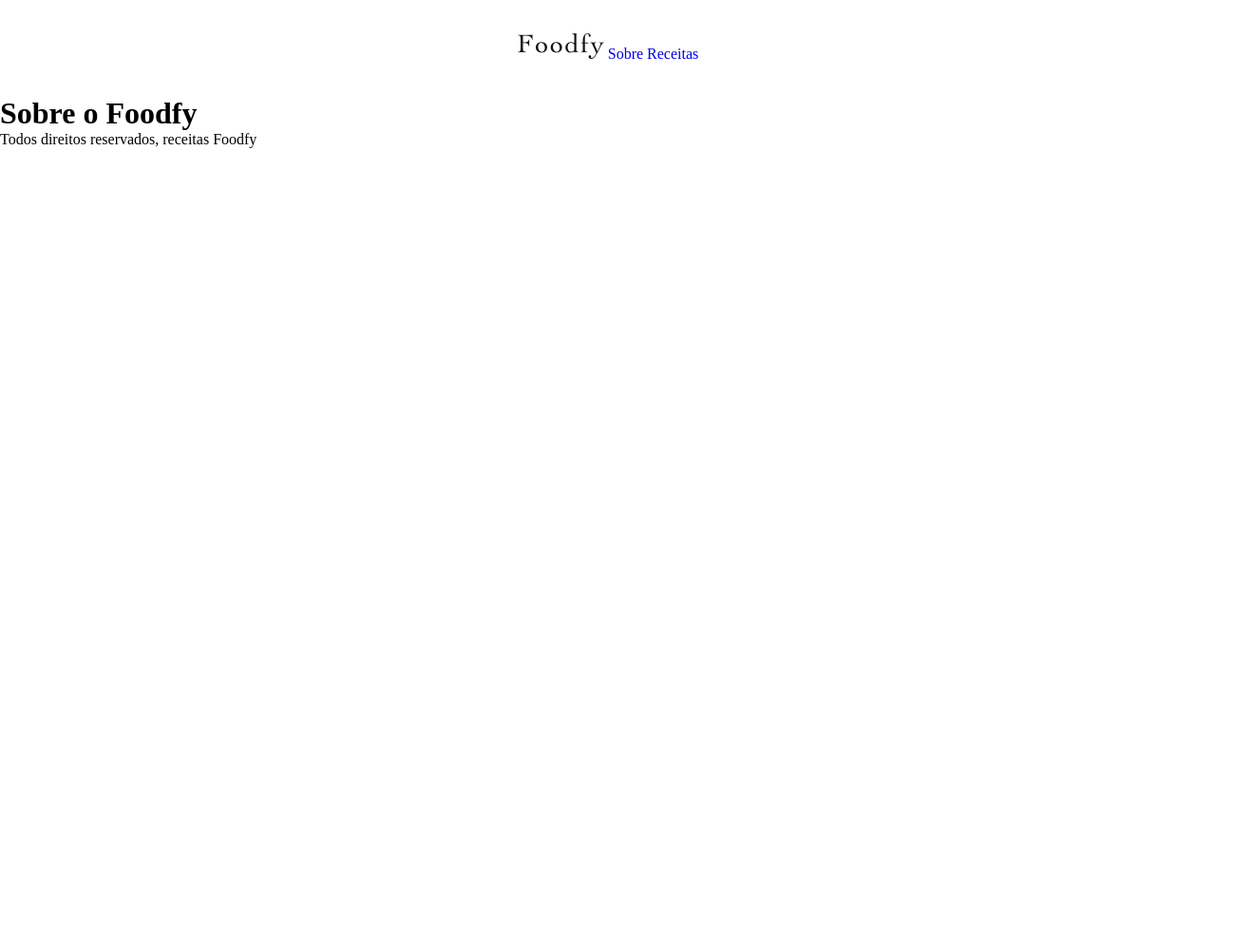
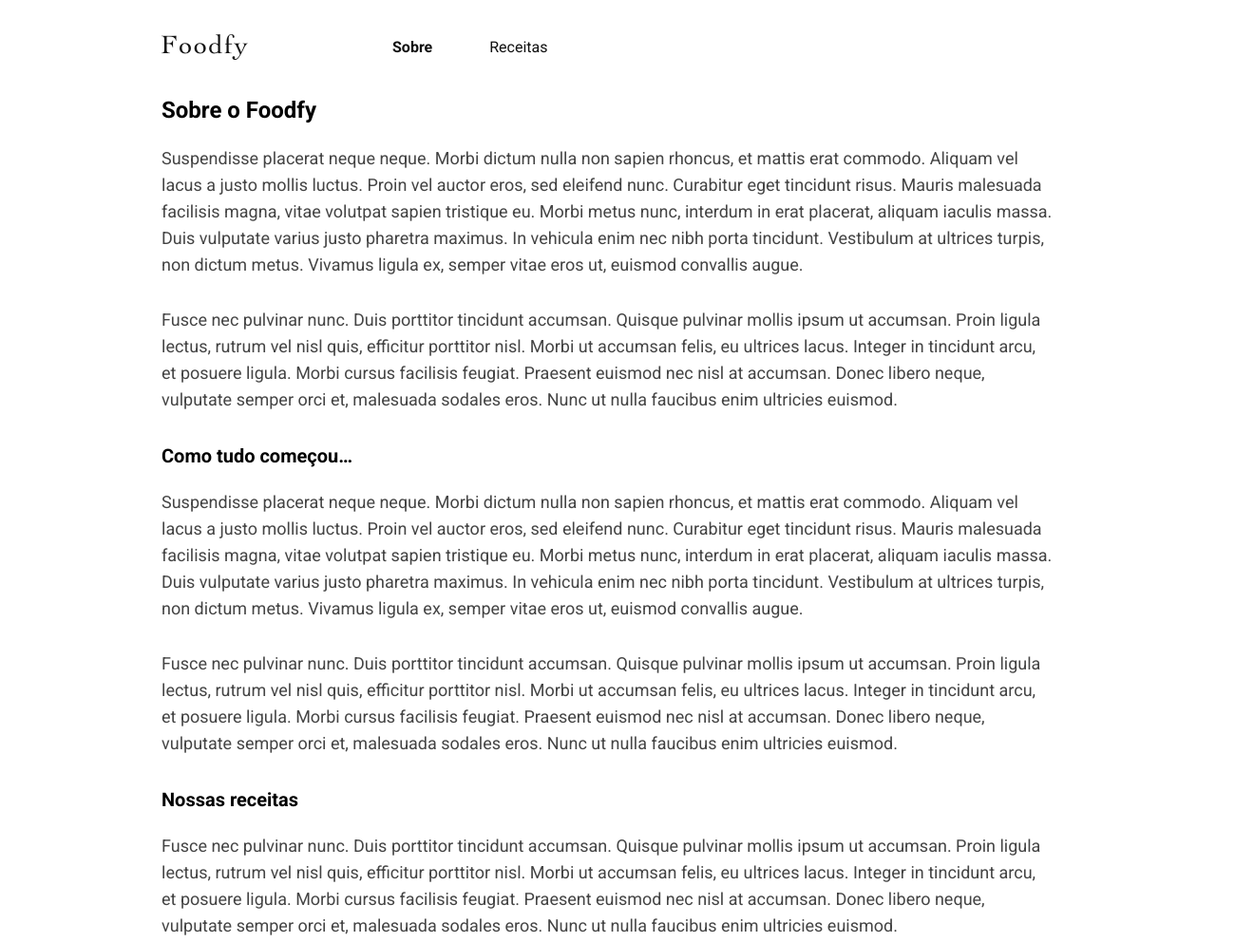
Before and after one commit to luandstv/foodfy, a plain HTML site: page about.html in a window 1280 px wide. Shown: the top 992 px of the page at 95% size, 1320 px wide, since content can reach past the window. Before the commit the page ends 800 px from the top, so only its background shows below. Drawn offline with Linux system fonts and the light colour scheme.

Commit message:
page about add

```diff
--- a/about.css
+++ b/about.css
@@ -1,14 +1,83 @@
-@import url('https://fonts.googleapis.com/css2?family=Roboto:wght@300;400;500;700;900&display=swap');
+@import url("https://fonts.googleapis.com/css2?family=Roboto:wght@300;400;500;700;900&display=swap");
 
 * {
   margin: 0;
   border: 0;
   padding: 0;
-  text-decoration: none ;
+  text-decoration: none;
+}
+
+:root {
+  --color-white: #fff;
+  --color-purple: #6617e6b4;
+  --color-bgch: #fbdfdb;
+  --color-hover: #58e999be;
+  --color-bgc: #131212;
+  --color-footer: #eeeeee;
+}
+
+body {
+  font-family: "Roboto", sans-serif;
+  /* position: relative; */
+
 }
 
 header {
-  /* display: flex; */
-  margin: 35px auto;
+  margin-top: 36px;
+  display: flex;
+  /* justify-content: center; */
+  align-items: center;
+  max-width: 940px;
+  margin: 36px auto;
+}
+
+header img {
+  margin-right: 122px;
+}
+
+header a {
+  color: #111111;
+  margin: 0 30px;
+  font-size: 16px;
+  line-height: 26px;
+}
+
+#about {
+  font-weight: bold;
+}
+
+.wrapper {
+  max-width: 940px;
+  margin: 0 auto;
+}
+
+.content h1, h2 {
+  font-weight: bold;
+  font-size: 24px;
+  line-height: 34px;
+  margin-bottom: 20px;
+}
+
+.content h2 {
+  font-size: 20px;
+  line-height: 30px;
+}
+
+.content p {
+  font-size: 18px;
+  color: #444444;
+  line-height: 28px;
+  margin-bottom: 30px;
+}
+
+#rodape {
+  position: absolute;
+  bottom: 1;
+  background: var(--color-footer);
+  width: 100vw;
+  padding: 20px;
   text-align: center;
+  color: #999999;
+  /* margin-top: 50px; */
+
 }
--- a/about.html
+++ b/about.html
@@ -10,15 +10,66 @@
     <header>
       <img src="/layouts/assets/logo.png" alt="logo foodFy" />
 
-      <a href="#">Sobre</a>
+      <a id="about" href="/about.html">Sobre</a>
       <a href="#">Receitas</a>
     </header>
 
     <main>
-      <h1>Sobre o Foodfy</h1>
+      <div class="wrapper">
+        <div class="content">
+          <h1>Sobre o Foodfy</h1>
+            <p>
+              Suspendisse placerat neque neque. Morbi dictum nulla non sapien rhoncus, et mattis erat commodo. Aliquam vel
+              lacus a justo mollis luctus. Proin vel auctor eros, sed eleifend nunc. Curabitur eget tincidunt risus. Mauris malesuada
+              facilisis magna, vitae volutpat sapien tristique eu. Morbi metus nunc, interdum in erat placerat, aliquam iaculis massa.
+              Duis vulputate varius justo pharetra maximus. In vehicula enim nec nibh porta tincidunt. Vestibulum at ultrices turpis,
+              non dictum metus. Vivamus ligula ex, semper vitae eros ut, euismod convallis augue.
+            </p>
+
+            <p>
+              Fusce nec pulvinar nunc. Duis porttitor tincidunt accumsan. Quisque pulvinar mollis ipsum ut accumsan. Proin ligula
+              lectus, rutrum vel nisl quis, efficitur porttitor nisl. Morbi ut accumsan felis, eu ultrices lacus. Integer in tincidunt arcu, et
+              posuere ligula. Morbi cursus facilisis feugiat. Praesent euismod nec nisl at accumsan. Donec libero neque, vulputate
+              semper orci et, malesuada sodales eros. Nunc ut nulla faucibus enim ultricies euismod.
+            </p>
+
+        </div>
+
+        <div class="content">
+          <h2>Como tudo começou…</h2>
+            <p>
+              Suspendisse placerat neque neque. Morbi dictum nulla non sapien rhoncus, et mattis erat commodo. Aliquam vel
+              lacus a justo mollis luctus. Proin vel auctor eros, sed eleifend nunc. Curabitur eget tincidunt risus. Mauris malesuada
+              facilisis magna, vitae volutpat sapien tristique eu. Morbi metus nunc, interdum in erat placerat, aliquam iaculis massa.
+              Duis vulputate varius justo pharetra maximus. In vehicula enim nec nibh porta tincidunt. Vestibulum at ultrices turpis,
+              non dictum metus. Vivamus ligula ex, semper vitae eros ut, euismod convallis augue.
+            </p>
+
+            <p>
+              Fusce nec pulvinar nunc. Duis porttitor tincidunt accumsan. Quisque pulvinar mollis ipsum ut accumsan. Proin ligula
+              lectus, rutrum vel nisl quis, efficitur porttitor nisl. Morbi ut accumsan felis, eu ultrices lacus. Integer in tincidunt arcu, et
+              posuere ligula. Morbi cursus facilisis feugiat. Praesent euismod nec nisl at accumsan. Donec libero neque, vulputate
+              semper orci et, malesuada sodales eros. Nunc ut nulla faucibus enim ultricies euismod.
+            </p>
+
+        </div>
+
+        <div class="content">
+          <h2>Nossas receitas</h2>
+
+            <p>
+              Fusce nec pulvinar nunc. Duis porttitor tincidunt accumsan. Quisque pulvinar mollis ipsum ut accumsan. Proin ligula
+              lectus, rutrum vel nisl quis, efficitur porttitor nisl. Morbi ut accumsan felis, eu ultrices lacus. Integer in tincidunt arcu, et
+              posuere ligula. Morbi cursus facilisis feugiat. Praesent euismod nec nisl at accumsan. Donec libero neque, vulputate
+              semper orci et, malesuada sodales eros. Nunc ut nulla faucibus enim ultricies euismod.
+            </p>
+
+        </div>
+
+      </div>
     </main>
 
-    <footer>
+    <footer id="rodape">
       <p>Todos direitos reservados, receitas Foodfy</p>
     </footer>
   </body>
```
Also changed, not shown: index.html (+1 -1 lines).
